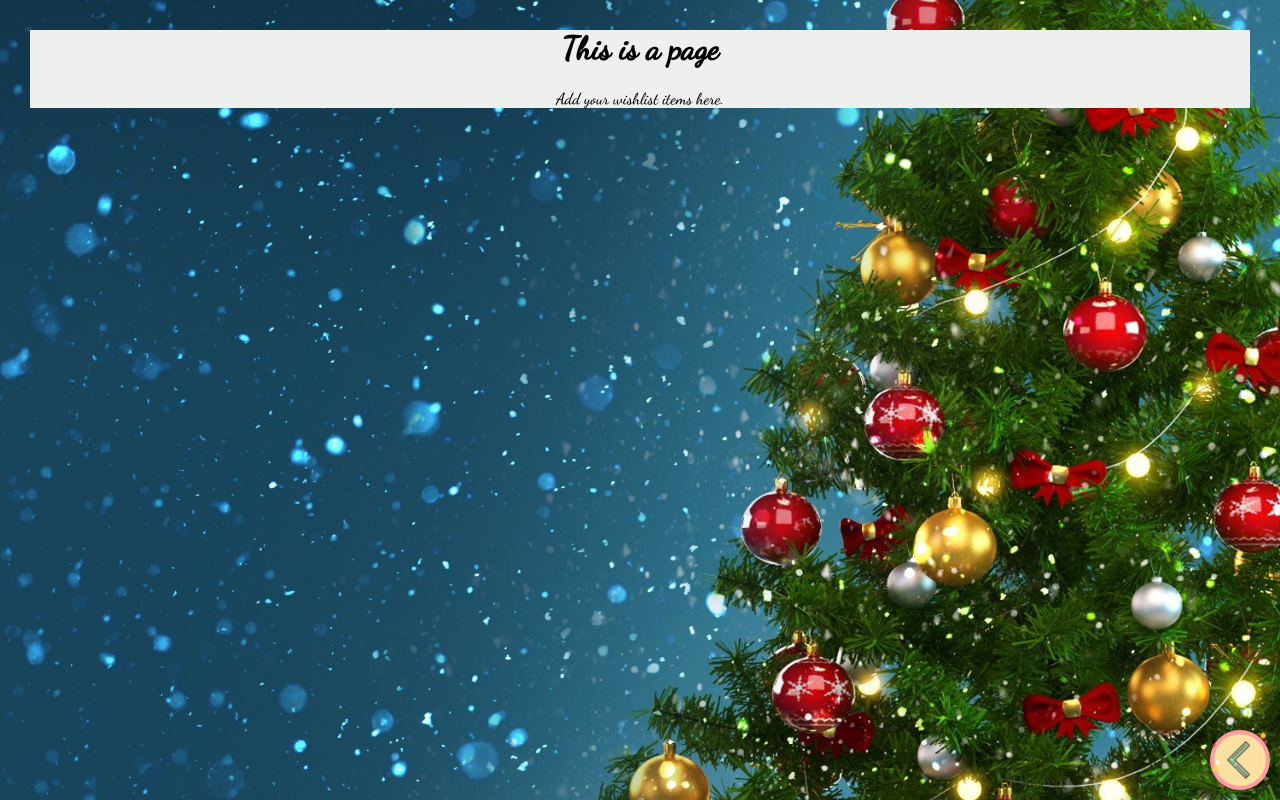
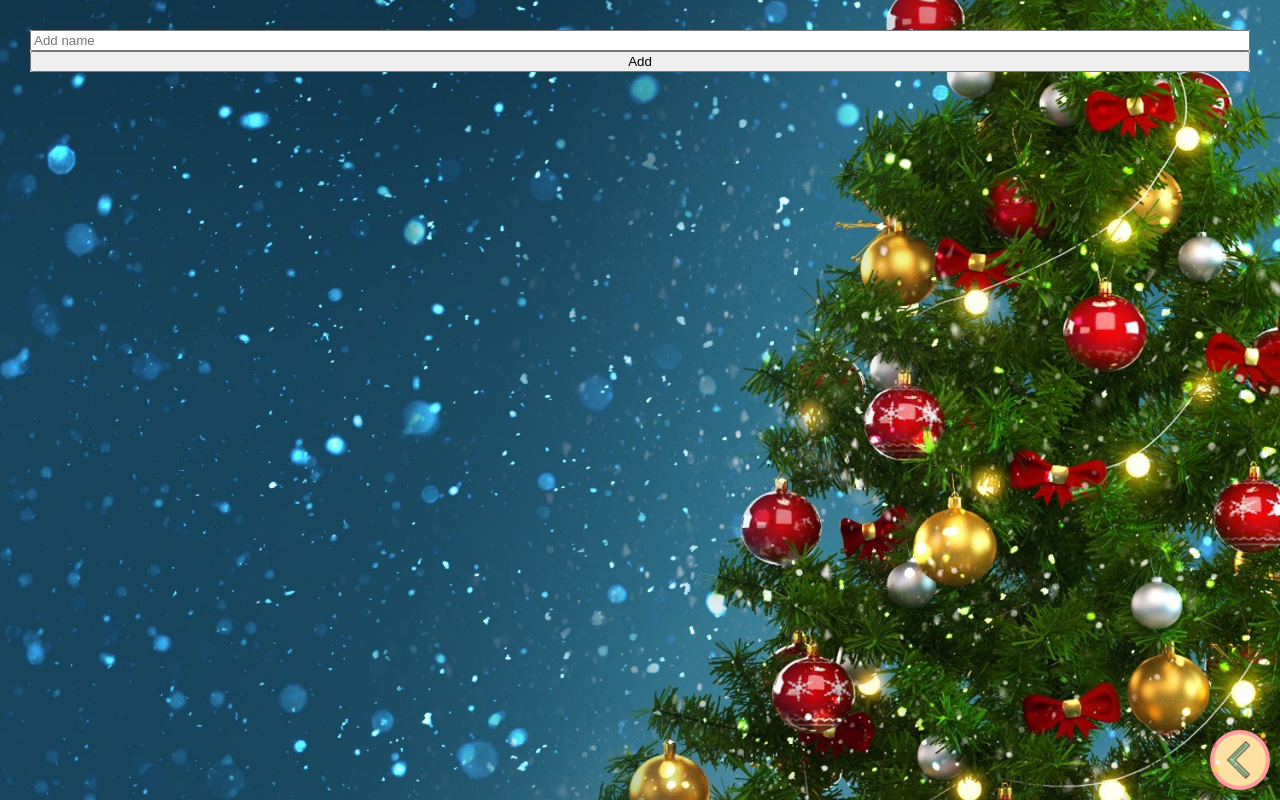
Before and after one commit to kschmitz123/wuensch-dir-was, a React (Create React App) app: page /add in a window 1280 px wide. Built offline with nearby package versions, Linux system fonts and the light colour scheme.

Commit message:
Add new wishlist with name

```diff
--- a/db.json
+++ b/db.json
@@ -1,10 +1,5 @@
 {
   "lists": [
-    {
-      "id": 1,
-      "title": "Kathrin",
-      "wishes": ["Barbie"]
-    },
     {
       "id": 2,
       "title": "Mona",
@@ -17,7 +12,10 @@
     },
     {
       "title": "Johannes",
-      "wishes": ["Bär"],
+      "wishes": ["Bär"]
+    },
+    {
+      "title": "Papa",
       "id": 4
     }
   ]
--- a/src/api/lists.js
+++ b/src/api/lists.js
@@ -13,3 +13,10 @@ export async function deleteListById(id) {
     method: 'DELETE',
   });
 }
+export async function postList(title) {
+  await fetch(`http://localhost:5000/lists/`, {
+    method: 'POST',
+    headers: { 'Content-Type': 'application/json' },
+    body: JSON.stringify(title),
+  });
+}
--- a/src/components/WishListItem.js
+++ b/src/components/WishListItem.js
@@ -3,8 +3,8 @@ import styled from 'styled-components/macro';
 
 const Container = styled.div`
   width: 250px;
-  margin: 30px;
-  padding: 10px;
+  margin: 5px;
+  padding: 7px;
   font-size: 2rem;
   background: #edf0ed;
   text-align: center;
--- a/src/pages/Add.js
+++ b/src/pages/Add.js
@@ -1,21 +1,41 @@
 import styled from 'styled-components';
 import { Link } from 'react-router-dom';
+import { useState } from 'react';
 import FloatingActionButton from '../components/Button';
 import BackArrow from '../assets/back-arrow.png';
+import { postList } from '../api/lists';
 
 const Container = styled.div`
   background: #edf0ed;
   margin: 30px;
   text-align: center;
 `;
+const Form = styled.form`
+  display: flex;
+  flex-direction: column;
+`;
+const Add = () => {
+  const [title, setTitle] = useState('');
 
-const Add = () => {
+  const handleChange = (event) => {
+    setTitle(event.target.value);
+  };
+  const handleSubmit = (event) => {
+    event.preventDefault();
+    setTitle('');
+    postList({ title });
+  };
   return (
     <Container>
-      <div>
-        <h1>This is a page</h1>
-        <p>Add your wishlist items here.</p>
-      </div>
+      <Form onSubmit={handleSubmit}>
+        <input
+          placeholder="Add name"
+          type="text"
+          value={title}
+          onChange={handleChange}
+        />
+        <button type="submit">Add</button>
+      </Form>
       <Link to="/">
         <FloatingActionButton>
           <img src={BackArrow} alt="back" />
--- a/src/pages/Welcome.js
+++ b/src/pages/Welcome.js
@@ -19,13 +19,12 @@ const Button = styled.button`
     rgba(238, 238, 238, 1) 33%,
     rgba(227, 41, 41, 1) 100%
   );
-
   width: 40px;
   height: 40px;
   border-radius: 25px;
   border: none;
   position: relative;
-  margin-left: -52px;
+  margin-left: -30px;
 `;
 const Heading = styled.h1`
   color: white;
```
